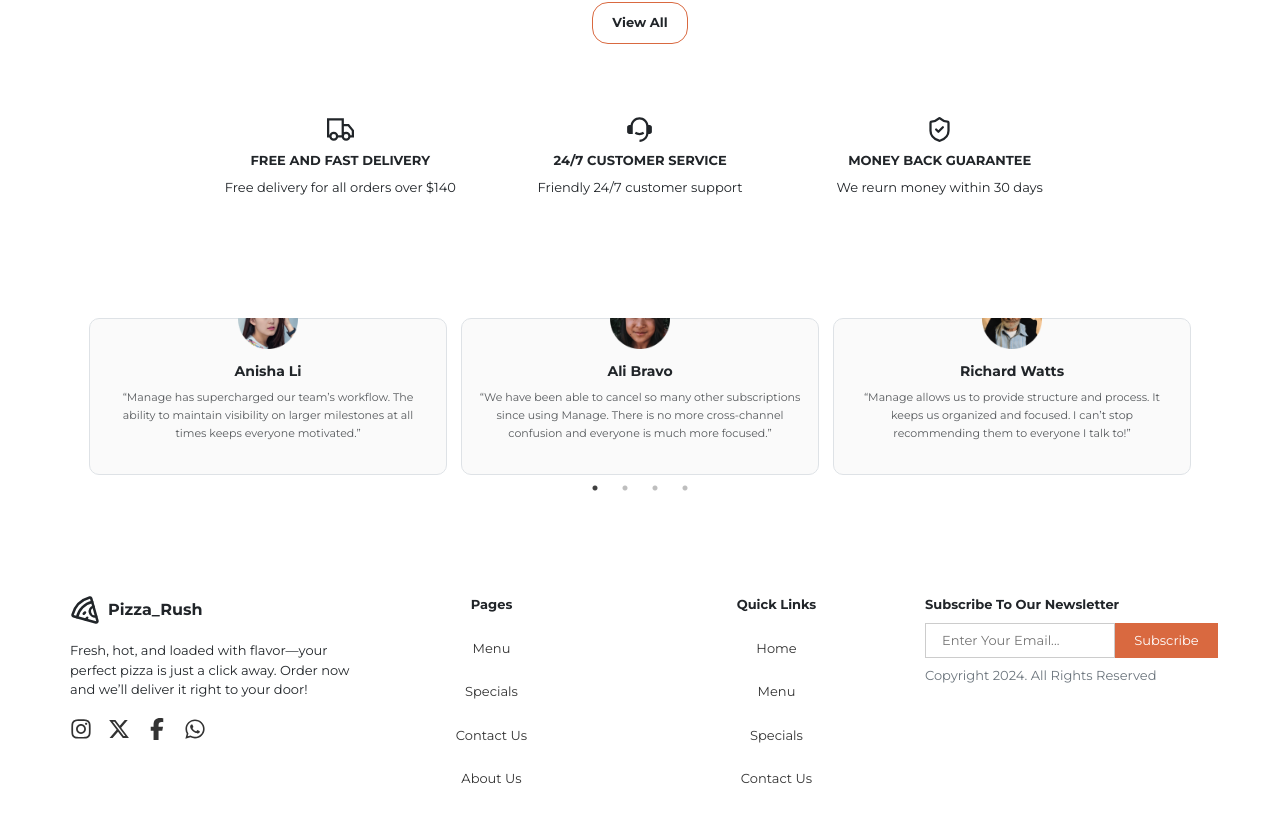
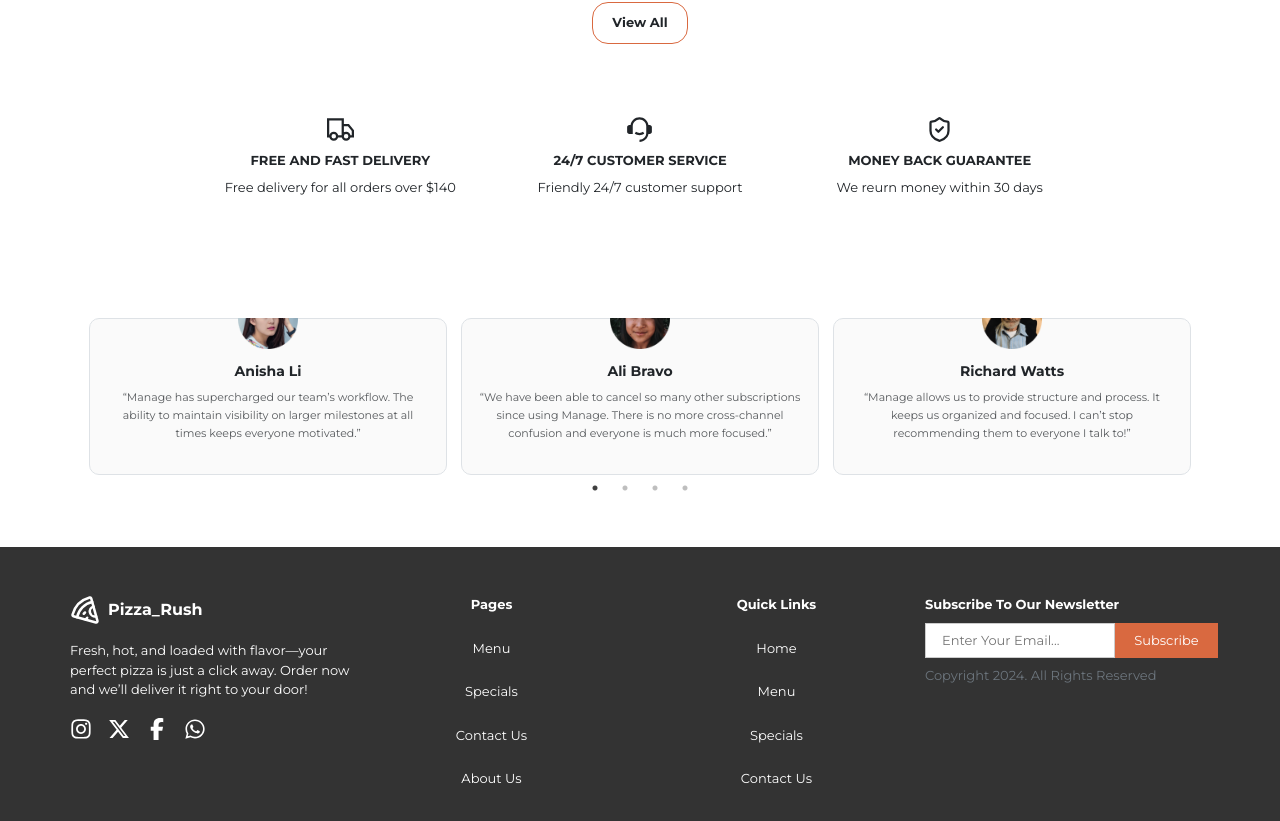
Before and after one commit to MahoneyT1/PizzaRush_Fast_and_Hot_Delivery, a React (Create React App) app: page / in a window 1280 px wide. Shown: the part 1254-2075 px from the top of the page. Built offline with nearby package versions, Linux system fonts and the light colour scheme.

Commit message:
Added a background to the footer

```diff
--- a/src/App.css
+++ b/src/App.css
@@ -310,6 +310,16 @@ padding: 7px 1px;
 }
 
 /* FOOTER STYLES */
+.footer{
+  background-color: #333333;
+  color: #ffffff !important;
+}
+
+.footer li a {
+  color: #ffffff !important;
+}
+
+
 .footer input{
   border: 1px solid #ccc;
   padding: 0.45rem 1rem !important;
--- a/src/components/Footer.jsx
+++ b/src/components/Footer.jsx
@@ -13,7 +13,7 @@ const Footer = () => {
             <div class="m-0 row row-cols-1 row-cols-sm-2 row-cols-md-3 row-cols-lg-4 p-0">
 
                 <div class=" d-flex text-center text-lg-start align-items-lg-start align-items-center flex-column gap-3  p-lg-0 mb-3 mb-md-0">
-                    <a href="/"  className="d-flex col-md-auto gap-2 align-items-center  mb-2 p-0 mb-md-0 text-dark text-decoration-none" >
+                    <a href="/"  className="d-flex col-md-auto gap-2 align-items-center  mb-2 p-0 mb-md-0 text-white text-decoration-none" >
                         <LuPizza size={30} />
                         <b>Pizza_Rush</b>
                     </a>
@@ -31,7 +31,7 @@ const Footer = () => {
 
                 <ul className=" nav d-flex justify-content-start  align-items-center m-0 flex-column gap-2 mb-3 mb-md-0">
                     <li>
-                        <b className='nav-link pt-0 text-dark fw-bolder'>Pages</b>
+                        <b className='nav-link pt-0 text-white fw-bolder'>Pages</b>
                     </li>
                     <li>
                     <Link to="menu" className="nav-link ">Menu</Link>
@@ -52,7 +52,7 @@ const Footer = () => {
 
                 <ul className=" nav d-flex justify-content-start  align-items-center m-0 flex-column gap-2 mb-3 mb-md-0">
                     <li>
-                        <b className='nav-link pt-0 text-dark fw-bolder'>Quick Links</b>
+                        <b className='nav-link pt-0 text-white fw-bolder'>Quick Links</b>
                     </li>
                     <li>
                     <Link to="/" className="nav-link ">Home</Link>
@@ -74,7 +74,7 @@ const Footer = () => {
 
                 <div class=" d-flex text-center text-lg-start  align-items-lg-start align-items-center flex-column gap-2 p-4 p-lg-0 mb-3 mb-md-0">
                 <li>
-                        <b className='nav-link pt-0 text-dark fw-bolder'>Subscribe To Our Newsletter</b>
+                        <b className='nav-link pt-0 text-white fw-bolder'>Subscribe To Our Newsletter</b>
                     </li>
                     <div class="d-flex align-items-center align-items-md-end ">
                     <input type="text" class="f" placeholder="Enter Your Email..." />
```
